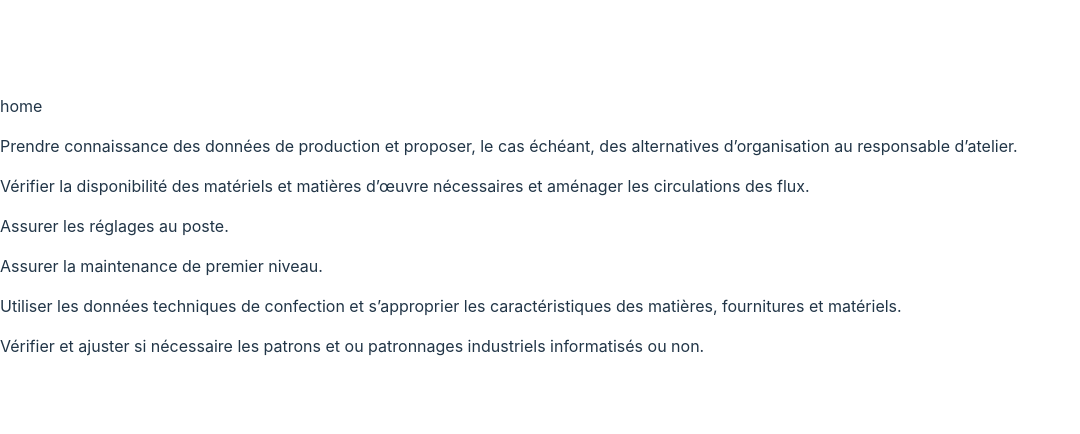
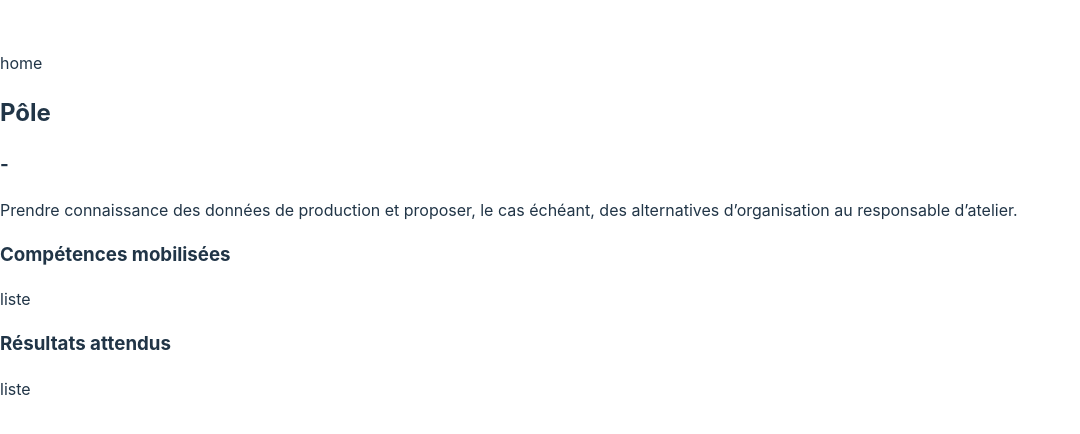
Before and after one commit to rnoyer/echo, a React (Vite) app: page / in a window 1280 px wide. Shown: the part 174-608 px from the top of the page, without its empty margins (0-1080 px from the left). Built offline with nearby package versions, Linux system fonts and the light colour scheme.

Commit message:
swiper package and card update

```diff
--- a/package.json
+++ b/package.json
@@ -13,7 +13,8 @@
     "react": "^19.0.0",
     "react-dom": "^19.0.0",
     "react-router": "^7.2.0",
-    "sass": "^1.85.0"
+    "sass": "^1.85.0",
+    "swiper": "^11.2.4"
   },
   "devDependencies": {
     "@eslint/js": "^9.19.0",
--- a/public/deck-mcc.json
+++ b/public/deck-mcc.json
@@ -3,7 +3,7 @@
         "id":1,
         "discipline":"enseignement pro",
         "pole": 1,
-        "pole-titre":"Préparation d’une production.",
+        "poleTitre":"Préparation d’une production.",
         "activite":"A1",
         "tache":"T1",
         "titre":"Prendre connaissance des données de production et proposer, le cas échéant, des alternatives d’organisation au responsable d’atelier.",
@@ -27,7 +27,7 @@
         "id":2,
         "discipline":"enseignement pro",
         "pole": 1,
-        "pole-titre":"Préparation d’une production.",
+        "poleTitre":"Préparation d’une production.",
         "activite":"A1",
         "tache":"T2",
         "titre":"Vérifier la disponibilité des matériels et matières d’œuvre nécessaires et aménager les circulations des flux.",
@@ -51,7 +51,7 @@
         "id":3,
         "discipline":"enseignement pro",
         "pole": 1,
-        "pole-titre":"Préparation d’une production.",
+        "poleTitre":"Préparation d’une production.",
         "activite":"A1",
         "tache":"T3",
         "titre":"Assurer les réglages au poste.",
@@ -75,7 +75,7 @@
         "id":4,
         "discipline":"enseignement pro",
         "pole": 1,
-        "pole-titre":"Préparation d’une production.",
+        "poleTitre":"Préparation d’une production.",
         "activite":"A1",
         "tache":"T4",
         "titre":"Assurer la maintenance de premier niveau.",
@@ -99,7 +99,7 @@
         "id":5,
         "discipline":"enseignement pro",
         "pole": 1,
-        "pole-titre":"Préparation d’une production.",
+        "poleTitre":"Préparation d’une production.",
         "activite":"A2",
         "tache":"T1",
         "titre":"Utiliser les données techniques de confection et s’approprier les caractéristiques des matières, fournitures et matériels.",
@@ -122,7 +122,7 @@
         "id":6,
         "discipline":"enseignement pro",
         "pole": 1,
-        "pole-titre":"Préparation d’une production.",
+        "poleTitre":"Préparation d’une production.",
         "activite":"A2",
         "tache":"T2",
         "titre":"Vérifier et ajuster si nécessaire les patrons et ou patronnages industriels informatisés ou non.",
--- /dev/null
+++ b/src/components/Card.jsx
@@ -0,0 +1,25 @@
+import './Card.scss'
+
+function Card({ discipline, pole, poleTitre, activite, tache, titre, competences, resultats }) {
+  return (
+    <section>
+        <header>
+            <h1>{discipline}</h1>
+            <h2>Pôle {pole}</h2>
+            <p>{poleTitre}</p>
+        </header>
+        <article>
+            <h3>{activite}-{tache}</h3>
+            <p>{titre}</p>
+        </article>
+            <h3>Compétences mobilisées</h3>
+            <p>liste</p>
+        <article>
+            <h3>Résultats attendus</h3>
+            <p>liste</p>
+        </article>
+    </section>
+  )
+}
+
+export default Card
--- a/src/pages/App.jsx
+++ b/src/pages/App.jsx
@@ -1,29 +1,46 @@
 import "./App.scss";
+import "swiper/css";
+import { Swiper, SwiperSlide } from "swiper/react";
 import { useState, useEffect } from "react";
 import { useNavigate } from "react-router";
 import getDeck from "../services/service";
+import Card from "../components/card";
 
 function App() {
-  const [cardsDeck, setCardsDeck] = useState([])
-  const navigate = useNavigate()
+  const [cardsDeck, setCardsDeck] = useState([]);
+  const navigate = useNavigate();
   useEffect(() => {
     const fetchDeckData = async () => {
-       try {
-           const deckData = await getDeck('/deck-mcc.json')
-           setCardsDeck(deckData)
-       } catch (error) {
-            navigate("/404")
-            console.log(error)
-       }
-    }
-    fetchDeckData()
-}, [])
-console.log(cardsDeck)
+      try {
+        const deckData = await getDeck("/deck-mcc.json");
+        setCardsDeck(deckData);
+      } catch (error) {
+        navigate("/404");
+        console.log(error);
+      }
+    };
+    fetchDeckData();
+  }, []);
 
   return (
     <>
       <p>home</p>
-      {cardsDeck?.map(card => <p>{card.titre}</p>)}
+      <Card titre={cardsDeck[0]?.titre} key={cardsDeck[0]?.id} />
+      {/* {cardsDeck?.map((card) => (<Card titre={card.titre} key={card.id} />))} */}
+      {/* <Swiper
+        slidesPerView={1}
+        spaceBetween={25}
+        loop={true}
+        onSlideChange={() => console.log("slide change")}
+        onSwiper={(swiper) => console.log(swiper)}
+      >
+        {cardsDeck?.map((card) => (
+          <SwiperSlide>
+            <Card titre={card.titre} key={card.id} />
+          </SwiperSlide>
+        ))}
+      </Swiper> */}
+
     </>
   );
 }
```
Also changed, not shown: src/components/Article.jsx (added, +11 -0 lines), src/components/Article.scss (added), src/components/Card.scss (added), 1 other file (tests, documents, lock files or other folders).
